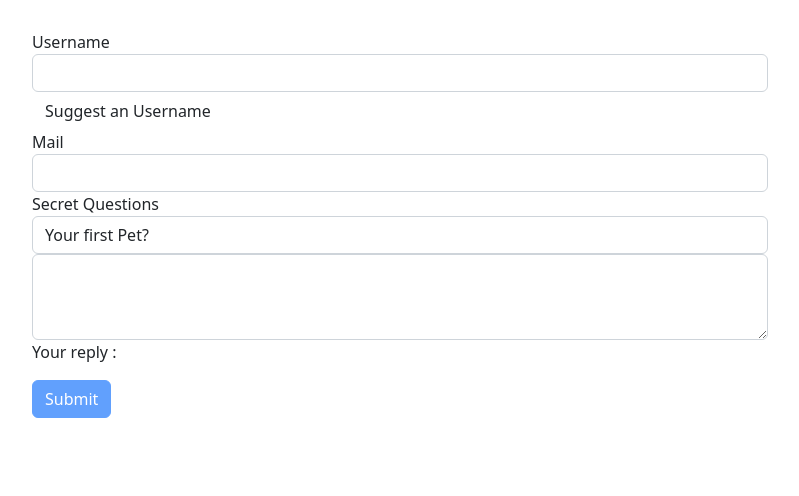
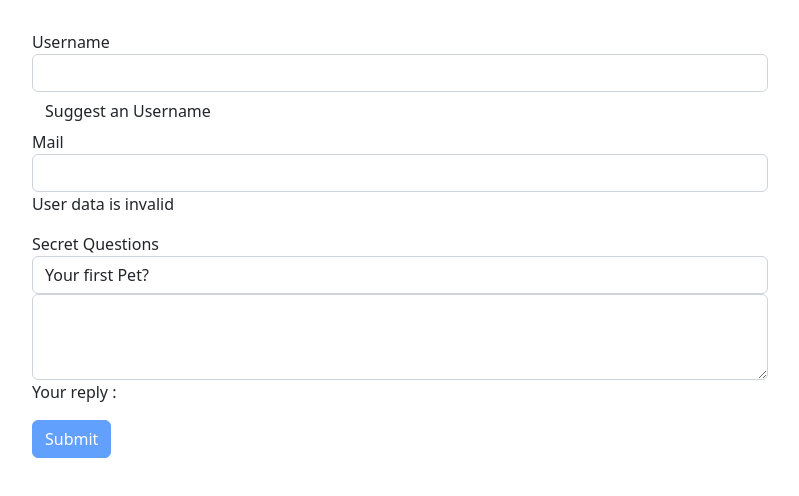
Before and after one commit to rawat10deepak/udemy_angular_forms, an Angular app: page / in a window 1280 px wide. Shown: the top 496 px of the page, without its empty margins (50-849 px from the left). Built offline with nearby package versions, Linux system fonts and the light colour scheme.

Commit message:
TD - ngModelGroup grouping form controls

```diff
--- a/src/app/app.component.html
+++ b/src/app/app.component.html
@@ -3,7 +3,7 @@
     <div class="col-xs-12 col-sm-10 col-md-8 col-sm-offset-1 col-md-offset-2">
       <!-- <form (ngSubmit)="onSubmit(myForm)" #myForm="ngForm"> -->
       <form (ngSubmit)="onSubmit()" #myForm="ngForm">
-        <div id="user-data">
+        <div id="user-data" ngModelGroup="userData" #userData="ngModelGroup">
           <div class="form-group">
             <label for="username">Username</label>
             <input
@@ -35,6 +35,9 @@
             >
           </div>
         </div>
+        <p class="!userData.valid && userData.touched">
+          User data is invalid
+        </p>
         <div class="form-group">
           <label for="secret">Secret Questions</label>
           <select
--- a/src/app/app.component.ts
+++ b/src/app/app.component.ts
@@ -1,4 +1,3 @@
-import { NgFor } from '@angular/common';
 import { Component, ViewChild } from '@angular/core';
 import { NgForm } from '@angular/forms';
 
@@ -24,6 +23,7 @@ export class AppComponent {
 
   onSubmit() {
     console.log(this.signupForm.valid);
+    console.log(this.signupForm);
     console.log('Submitted!!');
   }
 }
```
